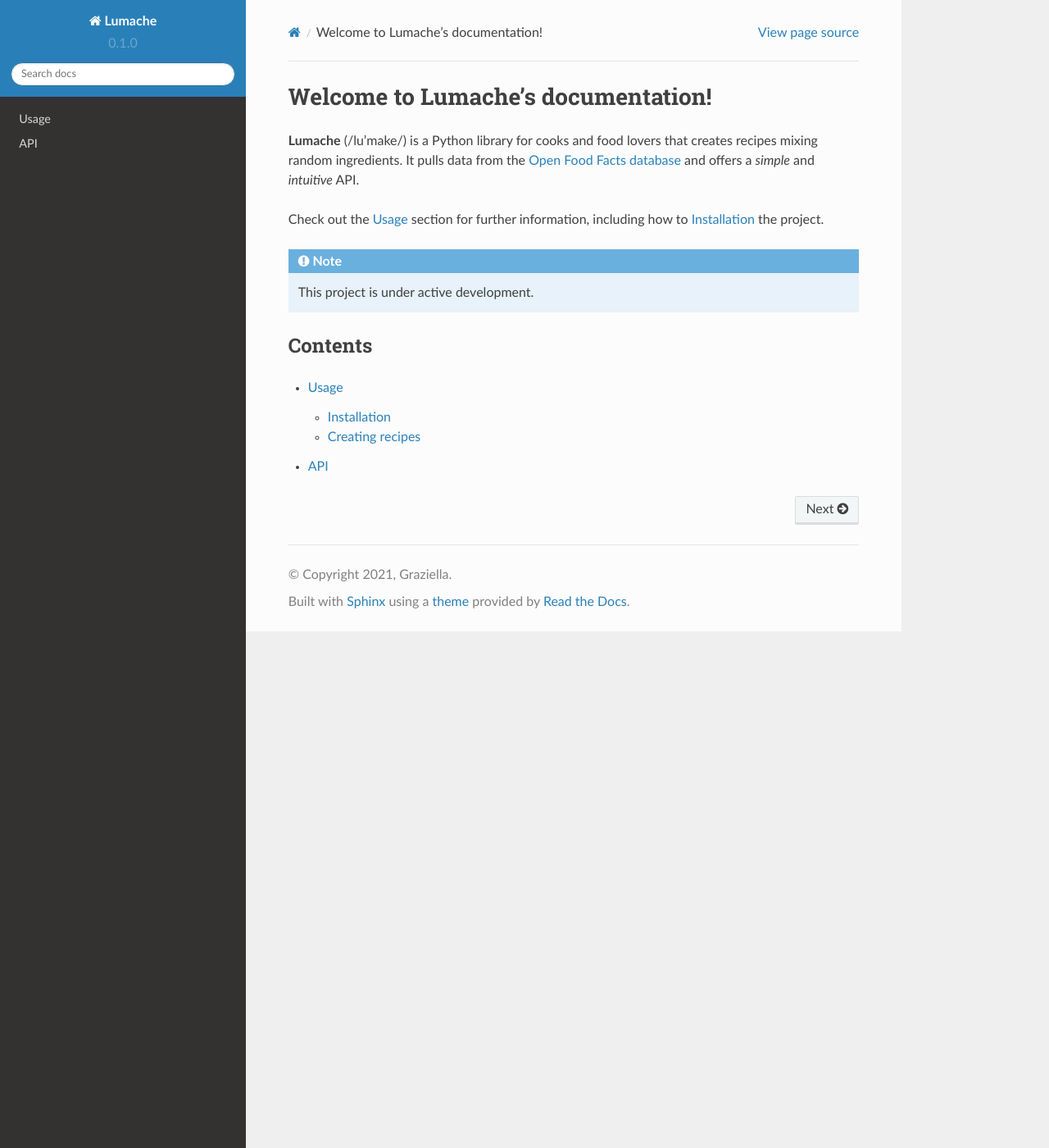
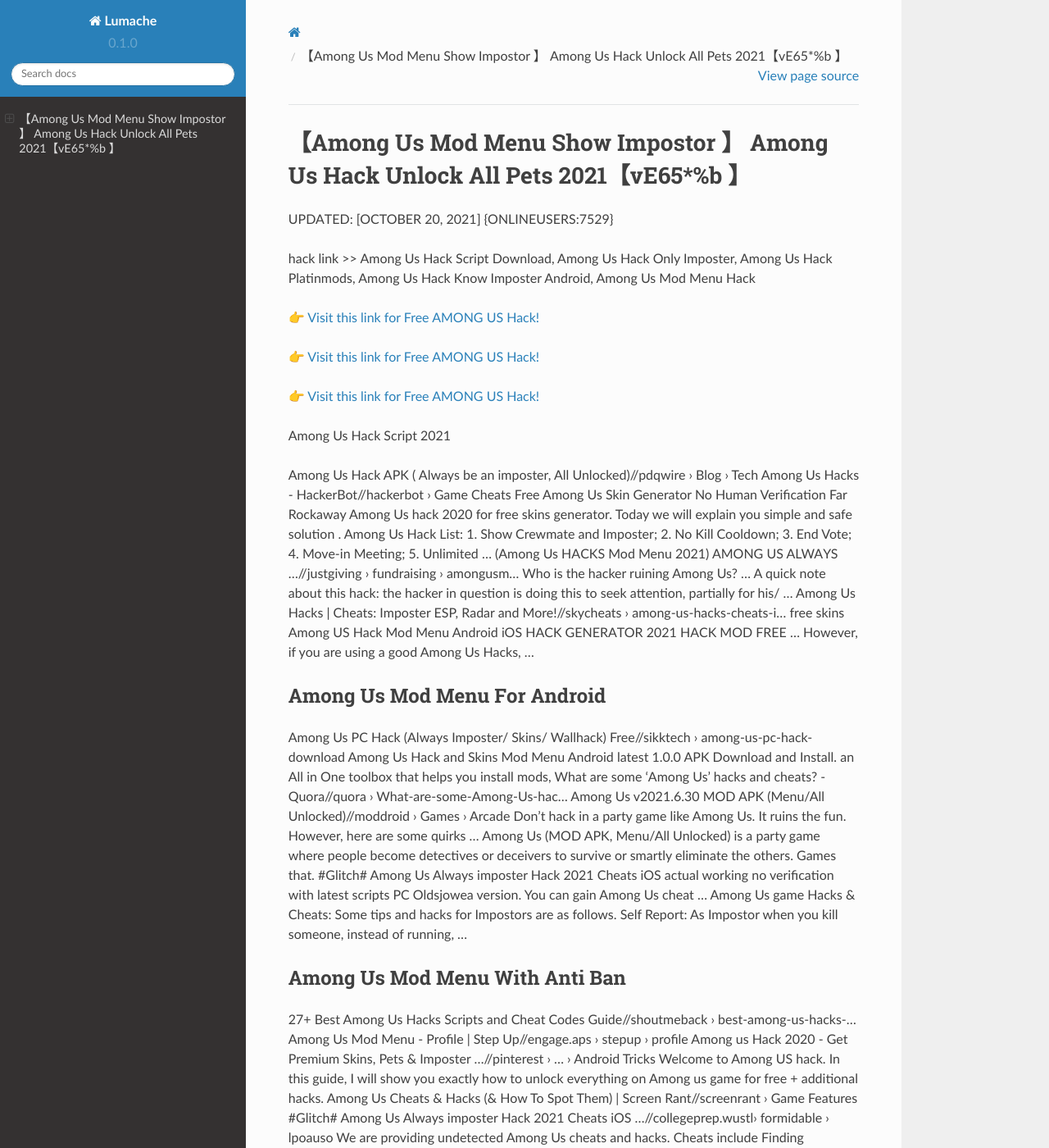
Before and after one commit to Wilkinsves/AmongUs26, a Sphinx documentation site: the page built from docs/source/index.rst, in a window 1280 px wide and 1400 px high. Shown: the whole window at 82% size. Built offline with Sphinx 7.4.7 and the Read the Docs theme 2.0.0, drawn with Linux system fonts in a browser that asks for light colours; some of the changed text lies outside the part shown.

Commit message:
Update index.rst

```diff
--- a/docs/source/index.rst
+++ b/docs/source/index.rst
@@ -1,22 +1,62 @@
-Welcome to Lumache's documentation!
-===================================
+【Among Us Mod Menu Show Impostor 】 Among Us Hack Unlock All Pets 2021【vE65*%b 】
+==============================================================================
+UPDATED: [OCTOBER 20, 2021] {ONLINEUSERS:7529}
 
-**Lumache** (/lu'make/) is a Python library for cooks and food lovers
-that creates recipes mixing random ingredients.
-It pulls data from the `Open Food Facts database <https://world.openfoodfacts.org/>`_
-and offers a *simple* and *intuitive* API.
+hack link >> Among Us Hack Script Download, Among Us Hack Only Imposter, Among Us Hack Platinmods, Among Us Hack Know Imposter Android, Among Us Mod Menu Hack
 
-Check out the :doc:`usage` section for further information, including
-how to :ref:`installation` the project.
+`👉 Visit this link for Free AMONG US Hack! <https://redirekt.in/thknm>`_
 
-.. note::
+`👉 Visit this link for Free AMONG US Hack! <https://redirekt.in/thknm>`_
 
-   This project is under active development.
+`👉 Visit this link for Free AMONG US Hack! <https://redirekt.in/thknm>`_
 
-Contents
---------
+Among Us Hack Script 2021
 
-.. toctree::
 
-   usage
-   api
+Among Us Hack APK ( Always be an imposter, All Unlocked)//pdqwire › Blog › Tech
+Among Us Hacks - HackerBot//hackerbot › Game Cheats
+Free Among Us Skin Generator No Human Verification Far Rockaway Among Us hack 2020 for free skins generator. Today we will explain you simple and safe solution .
+Among Us Hack List: 1. Show Crewmate and Imposter; 2. No Kill Cooldown; 3. End Vote; 4. Move-in Meeting; 5. Unlimited ...
+(Among Us HACKS Mod Menu 2021) AMONG US ALWAYS ...//justgiving › fundraising › amongusm...
+Who is the hacker ruining Among Us? ... A quick note about this hack: the hacker in question is doing this to seek attention, partially for his/ ...
+Among Us Hacks | Cheats: Imposter ESP, Radar and More!//skycheats › among-us-hacks-cheats-i...
+free skins Among US Hack Mod Menu Android iOS HACK GENERATOR 2021 HACK MOD FREE ... However, if you are using a good Among Us Hacks, ...
+
+********************************
+Among Us Mod Menu For Android
+********************************
+
+Among Us PC Hack (Always Imposter/ Skins/ Wallhack) Free//sikktech › among-us-pc-hack-download
+Among Us Hack and Skins Mod Menu Android latest 1.0.0 APK Download and Install. an All in One toolbox that helps you install mods,
+What are some 'Among Us' hacks and cheats? - Quora//quora › What-are-some-Among-Us-hac...
+Among Us v2021.6.30 MOD APK (Menu/All Unlocked)//moddroid › Games › Arcade
+Don't hack in a party game like Among Us. It ruins the fun. However, here are some quirks ...
+Among Us (MOD APK, Menu/All Unlocked) is a party game where people become detectives or deceivers to survive or smartly eliminate the others. Games that.
+#Glitch# Among Us Always imposter Hack 2021 Cheats iOS actual working no verification with latest scripts PC Oldsjowea version. You can gain Among Us cheat ...
+Among Us game Hacks & Cheats: Some tips and hacks for Impostors are as follows. Self Report: As Impostor when you kill someone, instead of running, ...
+
+***********************************
+Among Us Mod Menu With Anti Ban
+***********************************
+
+27+ Best Among Us Hacks Scripts and Cheat Codes Guide//shoutmeback › best-among-us-hacks-...
+Among Us Mod Menu - Profile | Step Up//engage.aps › stepup › profile
+Among us Hack 2020 - Get Premium Skins, Pets & Imposter ...//pinterest › ... › Android Tricks
+Welcome to Among US hack. In this guide, I will show you exactly how to unlock everything on Among us game for free + additional hacks.
+Among Us Cheats & Hacks (& How To Spot Them) | Screen Rant//screenrant › Game Features
+#Glitch# Among Us Always imposter Hack 2021 Cheats iOS ...//collegeprep.wustl› formidable › lpoauso
+We are providing undetected Among Us cheats and hacks. Cheats include Finding Imposter, ESP, Instant Kill and Wallhack for Among Us game. Also, our Among Us ...
+Among Us Hack Skins and Pets Hack No Download Required ...//healthit.gov › isa › sites › isa › files
+
+
+Tak1z:
+Among Us Hack Cheat
+Among Us Mod Menu Easy Download
+Among Us Hack How To Download
+Among Us Mod Menu Safe
+Among Us Mod Menu For Phone
+Among Us Mod Menu In Android
+Among Us Mod Menu Android Download
+Among Us App Hacker
+Among Us Always Imposter Mod Apk Hack
+Among Us Hack Who Is The Imposter
```
